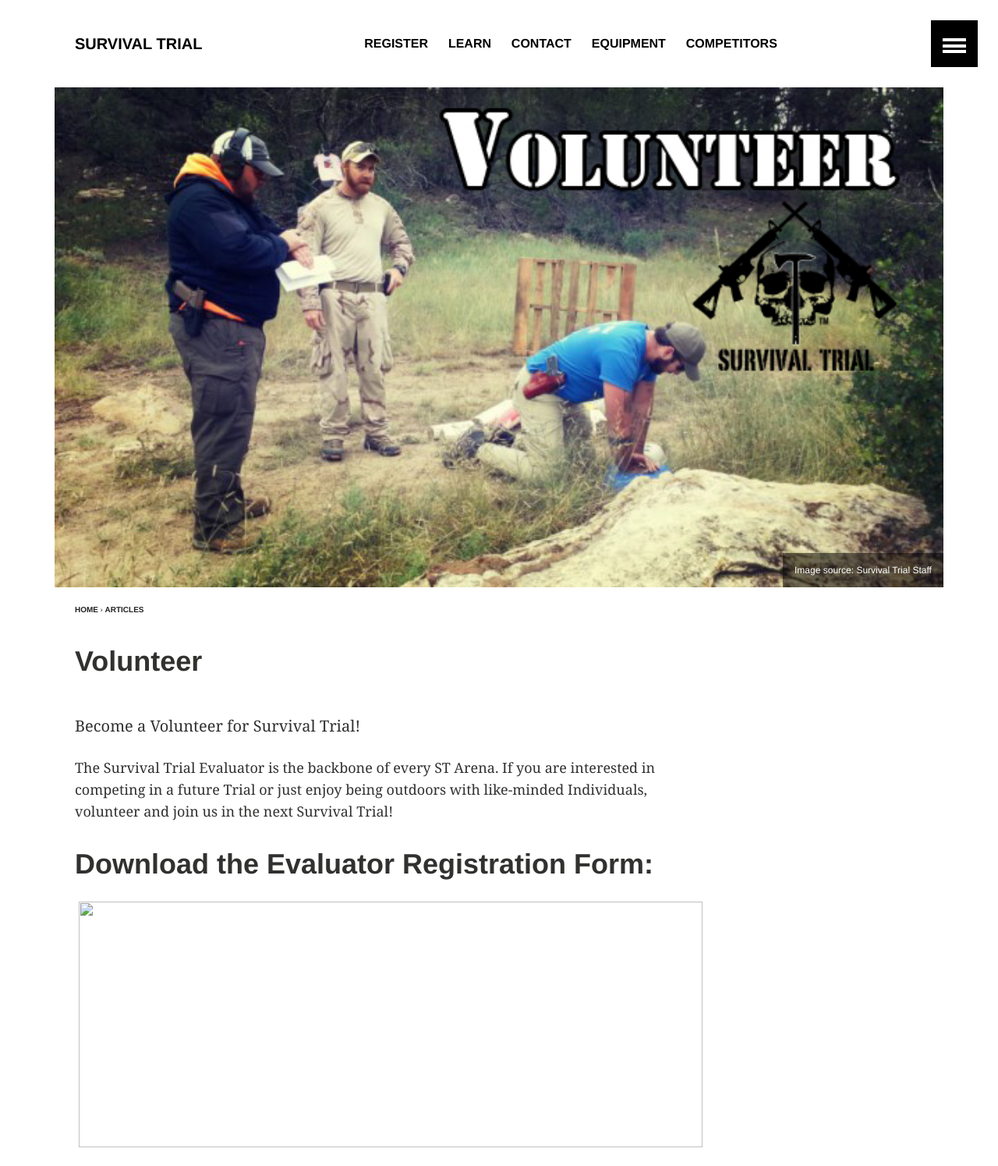
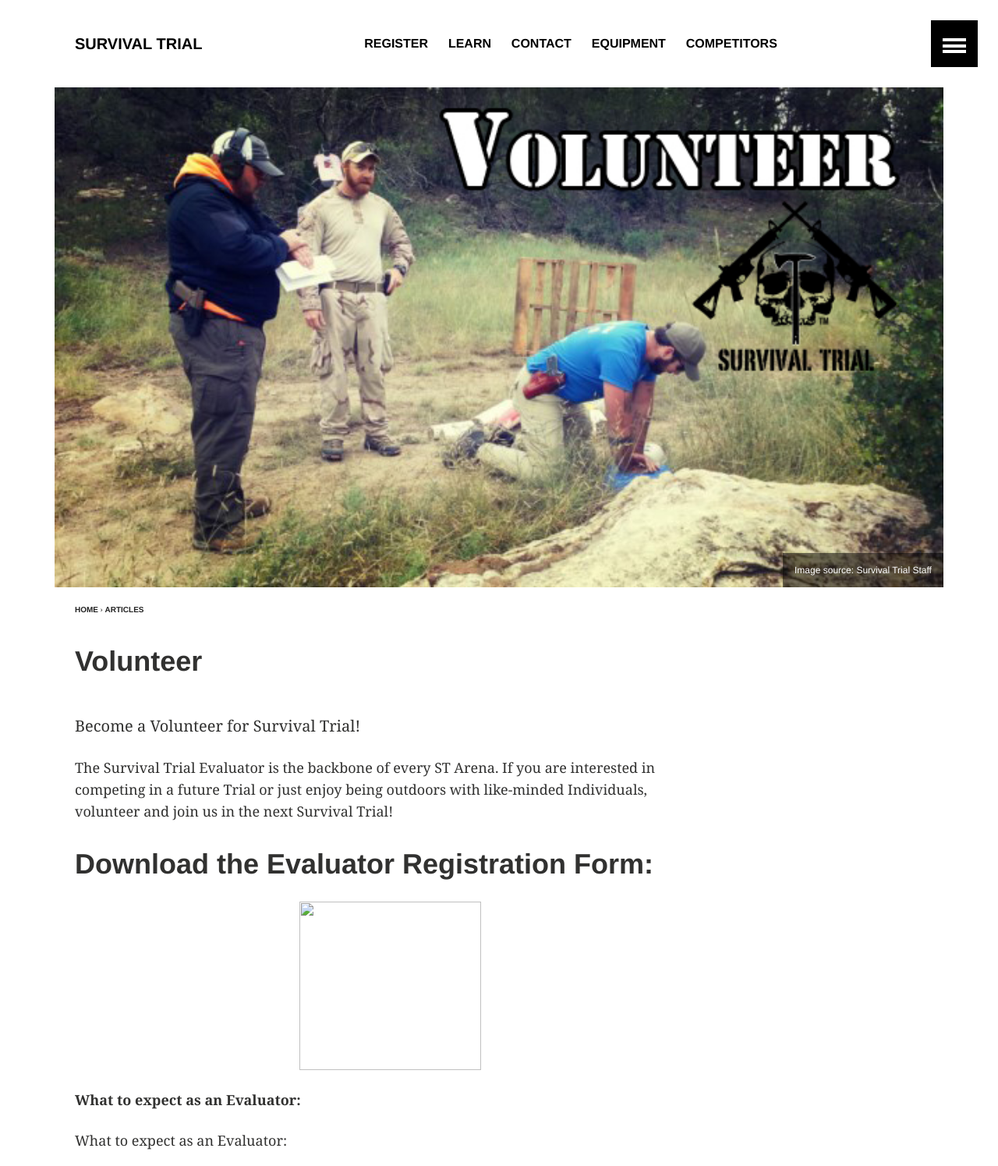
Before and after one commit to jonweiler/jonweiler.github.io, a Jekyll site: the page built from _posts/Articles/2015-05-05-volunteer.md, in a window 1280 px wide. Shown: the top 1495 px of the page at 78% size. Built offline with Jekyll 4.4.1, drawn with Linux system fonts in a browser that asks for light colours; comment, search, counter and statistics services are not loaded; grey boxes are pictures that could not be loaded.

Commit message:
update pics

```diff
--- a/_posts/Articles/2015-05-05-volunteer.md
+++ b/_posts/Articles/2015-05-05-volunteer.md
@@ -20,9 +20,8 @@
 
 #Download the Evaluator Registration Form:
 
-<p><center><a href="http://survivaltrial.com/images/Survival%20Trial%20Evaluator%20Registration.pdf" target="_blank"><img src="images/pdf.jpg" style="width:800px;height:315px;"></a></center></p>
+<p><center><a href="http://survivaltrial.com/images/Survival%20Trial%20Evaluator%20Registration.pdf" target="_blank"><img src="images/pdf.jpg" style="width:233px;height:216px;"/></a></center></p>
 
- <img src="images/" style="width:800px;height:315px;">
 
 <p><b><span>What to expect as an Evaluator:</span></b></p>
 
```
